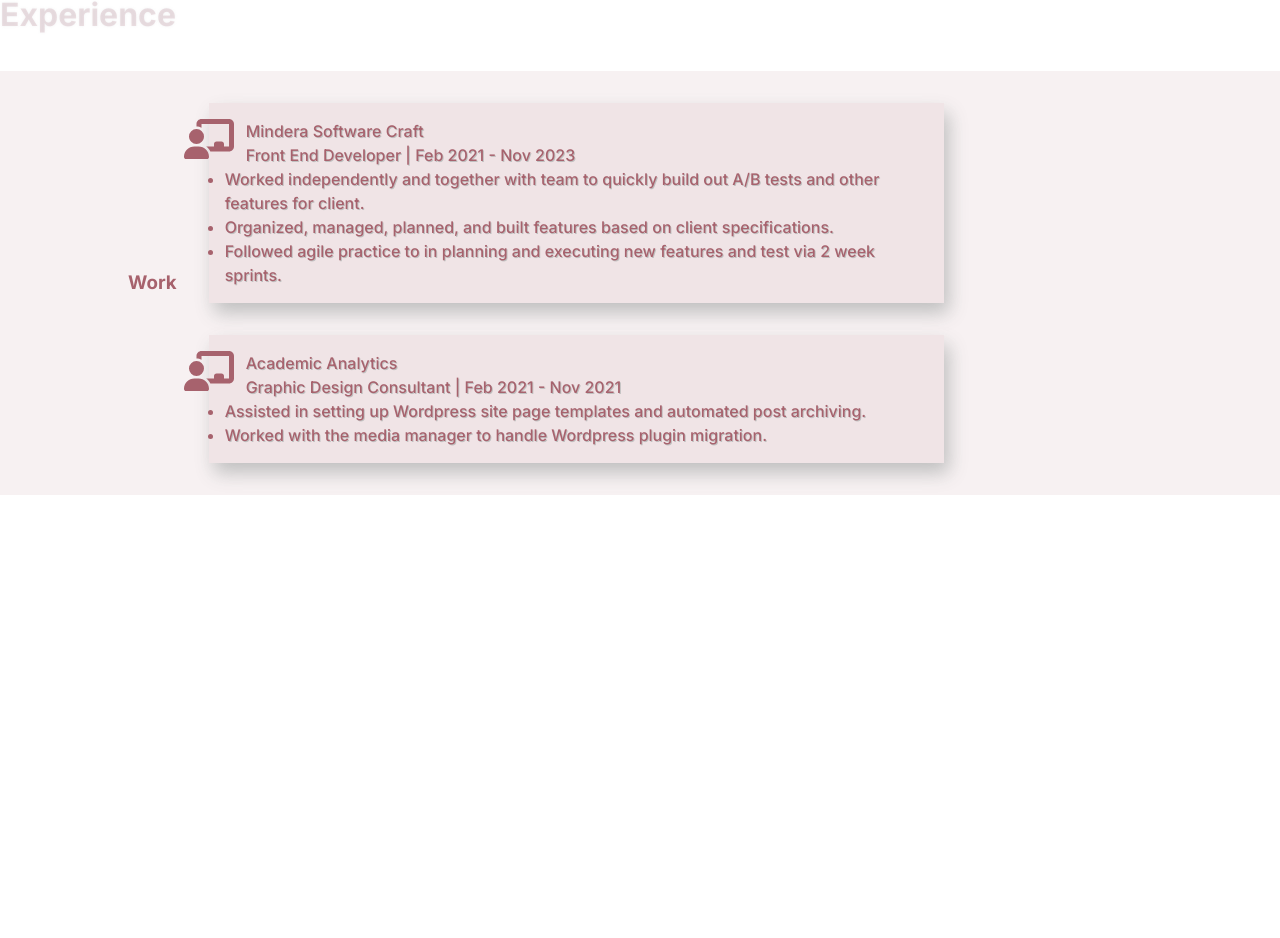
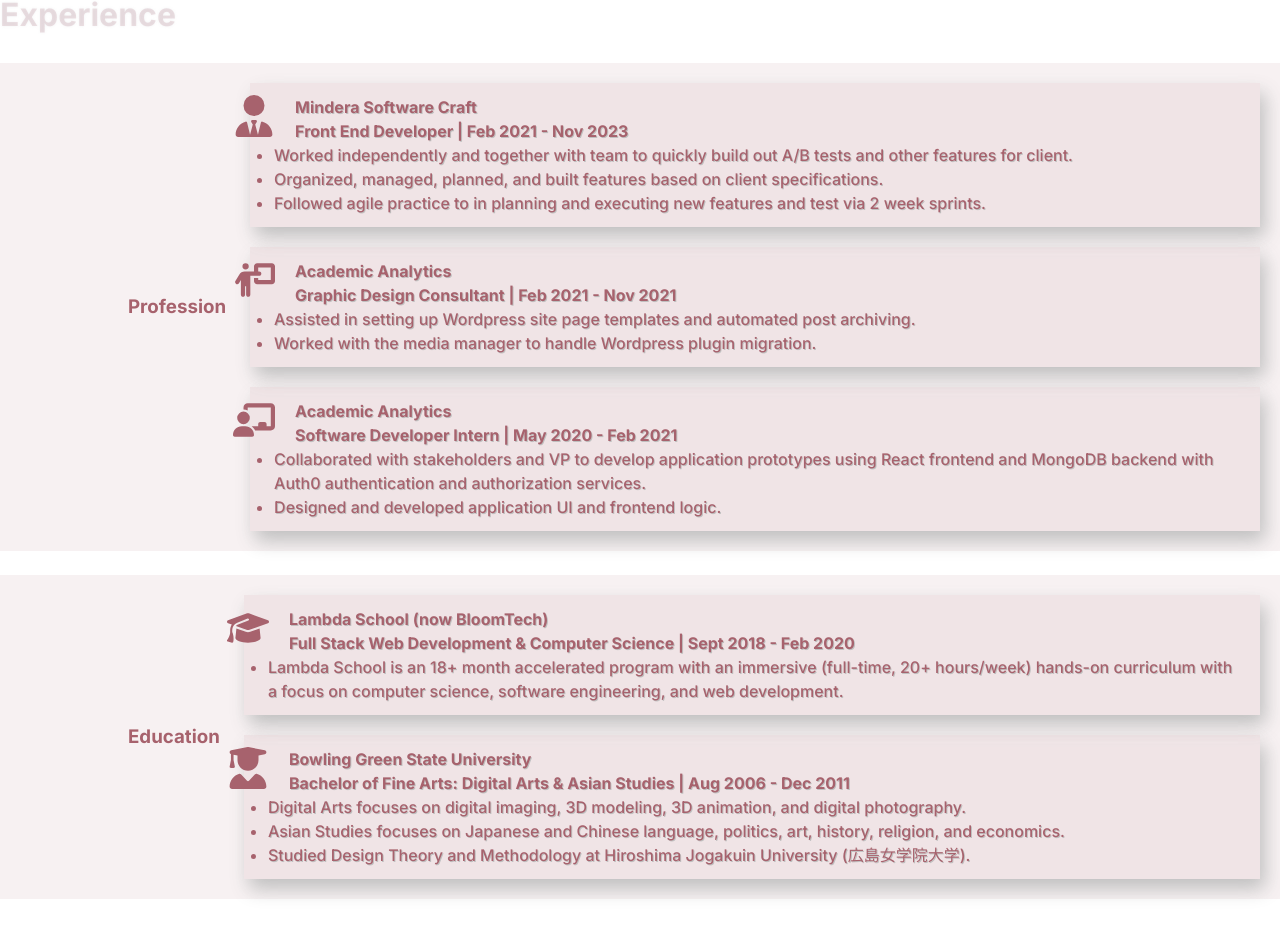
Before and after one commit to lilmatchamonster/portfolio-new, a Next.js app: page / in a window 1280 px wide. Shown: the part 2656-3594 px from the top of the page. Before the commit the page ends 3151 px from the top, so only its background shows below. Built offline with nearby package versions, Linux system fonts and the light colour scheme.

Commit message:
Edit Styles for Experience Component

```diff
--- a/src/app/components/Experience.jsx
+++ b/src/app/components/Experience.jsx
@@ -13,7 +13,7 @@
       company: 'Mindera Software Craft',
       title: 'Front End Developer',
       duration: 'Feb 2021 - Nov 2023',
-      icon: <FontAwesomeIcon icon={['fas', 'chalkboard-user']} />,
+      icon: <FontAwesomeIcon icon={['fas', 'user-tie']} />,
       points: [
         'Worked independently and together with team to quickly build out A/B tests and other features for client.',
         'Organized, managed, planned, and built features based on client specifications.',
@@ -24,22 +24,44 @@
       company: 'Academic Analytics',
       title: 'Graphic Design Consultant',
       duration: 'Feb 2021 - Nov 2021',
-      icon: <FontAwesomeIcon icon={['fas', 'chalkboard-user']} />,
+      icon: <FontAwesomeIcon icon={['fas', 'person-chalkboard']} />,
       points: [
         'Assisted in setting up Wordpress site page templates and automated post archiving.',
         'Worked with the media manager to handle Wordpress plugin migration.'
       ]
     },
-    // {
-    //   company: 'Academic Analytics',
-    //   title: 'Software Developer Intern',
-    //   duration: 'May 2020 - Feb 2021',
-    //   icon: <FontAwesomeIcon icon={['fas', 'chalkboard-user']} />,
-    //   points: [
-    //     'Collaborated with stakeholders and VP to develop application prototypes using React frontend and MongoDB backend with Auth0 authentication and authorization services. ',
-    //     'Designed and developed application UI and frontend logic.'
-    //   ]
-    // },
+    {
+      company: 'Academic Analytics',
+      title: 'Software Developer Intern',
+      duration: 'May 2020 - Feb 2021',
+      icon: <FontAwesomeIcon icon={['fas', 'chalkboard-user']} />,
+      points: [
+        'Collaborated with stakeholders and VP to develop application prototypes using React frontend and MongoDB backend with Auth0 authentication and authorization services. ',
+        'Designed and developed application UI and frontend logic.'
+      ]
+    },
+  ],
+  education: [
+    {
+      company: 'Lambda School (now BloomTech)',
+      title: 'Full Stack Web Development & Computer Science',
+      duration: 'Sept 2018 - Feb 2020',
+      icon: <FontAwesomeIcon icon={['fas', 'graduation-cap']} />,
+      points: [
+        'Lambda School is an 18+ month accelerated program with an immersive (full-time, 20+ hours/week) hands-on curriculum with a focus on computer science, software engineering, and web development.'
+      ]
+    },
+    {
+      company: 'Bowling Green State University',
+      title: 'Bachelor of Fine Arts: Digital Arts & Asian Studies',
+      duration: 'Aug 2006 - Dec 2011',
+      icon: <FontAwesomeIcon icon={['fas', 'user-graduate']} />,
+      points: [
+        'Digital Arts focuses on digital imaging, 3D modeling, 3D animation, and digital photography.',
+        'Asian Studies focuses on Japanese and Chinese language, politics, art, history, religion,  and economics.',
+        'Studied Design Theory and Methodology at Hiroshima Jogakuin University (広島女学院大学).'
+      ]
+    },
   ]
 }
 
@@ -63,7 +85,7 @@
       </h1>
       <div className='experience-container'>
         <div className={'section'}>
-          <h3>Work</h3>
+          <h3>Profession</h3>
           <div className='group'>
             {
               resumeItems.work.map((job, i) => (
@@ -73,16 +95,18 @@
           </div>
         </div>
       </div>
-      {/* <div className={'section'}>
-        <h1 style={{ color: 'hsla(351, 28%, 52%, .19)', textShadow: '0 0 3px hsl(195,16%,85%,.3)' }}>
-          Contact:
-        </h1>
-        <div className={'job-item contact'}>
-          Please feel free to contact me with
-          any questions :) <br />
-          CocoOliveCats@gmail.com
+      <div className='experience-container'>
+        <div className={'section'}>
+          <h3>Education</h3>
+          <div className='group'>
+            {
+              resumeItems.education.map((job, i) => (
+                <ResumeItem job={job} key={i} />
+              ))
+            }
+          </div>
         </div>
-      </div> */}
+      </div>
     </div>
   );
 }
--- a/src/app/components/ResumeItem.jsx
+++ b/src/app/components/ResumeItem.jsx
@@ -5,42 +5,6 @@
 import './resumeItem.css';
 
 library.add(fas);
-
-const resumeItems = {
-  work:[
-    {
-      company: 'Mindera Software Craft',
-      title: 'Front End Developer',
-      duration: 'Feb 2021 - Nov 2023',
-      icon: <FontAwesomeIcon icon={['fas', 'chalkboard-user']} />,
-      points: [
-        'Worked independently and together with team to quickly build out A/B tests and other features for client.',
-        'Organized, managed, planned, and built features based on client specifications.',
-        'Followed agile practice to in planning and executing new features and test via 2 week sprints.'
-      ]
-    },
-    {
-      company: 'Academic Analytics',
-      title: 'Graphic Design Consultant',
-      duration: 'Feb 2021 - Nov 2021',
-      icon: <FontAwesomeIcon icon={['fas', 'chalkboard-user']} />,
-      points: [
-        'Assisted in setting up Wordpress site page templates and automated post archiving.',
-        'Worked with the media manager to handle Wordpress plugin migration.'
-      ]
-    },
-    {
-      company: 'Academic Analytics',
-      title: 'Software Developer Intern',
-      duration: 'May 2020 - Feb 2021',
-      icon: <FontAwesomeIcon icon={['fas', 'chalkboard-user']} />,
-      points: [
-        'Collaborated with stakeholders and VP to develop application prototypes using React frontend and MongoDB backend with Auth0 authentication and authorization services. ',
-        'Designed and developed application UI and frontend logic.'
-      ]
-    },
-  ]
-}
 
 const theme = {
   a: {
@@ -61,11 +25,11 @@
     <div className='job-item'>
       <div className='item-header'>
         {icon}
-        <div>
+        <h4>
           {company}
           <br/>
           {title} | {duration}
-        </div>
+        </h4>
       </div>
       <ul>
         {points.map((point, i) => (
--- a/src/app/components/experience.css
+++ b/src/app/components/experience.css
@@ -1,8 +1,7 @@
 .experience-styles {
   padding-top: 3.5%;
-  top: 0;
-  bottom: 0;
   width: 100%;
+  margin-bottom: 50px;
   @media screen and (max-width: 800px) {
     padding-top: 9%;
   }
@@ -12,7 +11,7 @@
   display: flex;
   width: 100%;
   height: 60%;
-  margin-top: 2.5%;
+  margin-top: 24px;
 }
 
 .experience-styles .section {
@@ -29,15 +28,10 @@
 }
 
 .experience-styles .section .group {
-  /* display: flex;
-  align-items: center;  */
+  padding: 0 20px 20px 24px;
   @media screen and (max-width: 750px) {
     display: flex;
     flex-direction: column;
     align-items: center;
   }
 }
-
-.experience-styles .section .contact {
-  margin-bottom: 5%;
-}
--- a/src/app/components/resumeItem.css
+++ b/src/app/components/resumeItem.css
@@ -1,16 +1,14 @@
 .job-item {
   background-color: hsla(351, 28%, 52%, .09);
   box-shadow: 5px 10px 18px silver;
-  font-size: 1rem;
   font-weight: 500;
-  text-align: left;
   text-shadow: 1px 1px silver;
-  padding: 2%;
-  margin: 4%;
+  padding: 12px 24px;
+  max-width: 1100px;
+  margin-top: 20px;
   @media screen and (max-width: 750px) {
     background-color: hsla(000, 0%, 100%, .7);
     transition: background-color .75s;
-    margin-bottom: 1%;
   }
   @media screen and (max-width: 360px) {
     width: 90%;
@@ -30,10 +28,10 @@
 .job-item .item-header svg {
   position: absolute;
   left: -62px;
-  font-size: 40px;
+  width: 42px;
+  height: 42px;
   @media screen and (max-width: 750px) {
     position: relative;
-    left: -60px;
     margin-right: 12px;
     left: 0;
   }
@@ -42,6 +40,7 @@
     left: auto;
     right: 12px;
     margin-right: 0;
-    font-size: initial;
+    width: 24px;
+    height: 24px;
   }
 }
```
